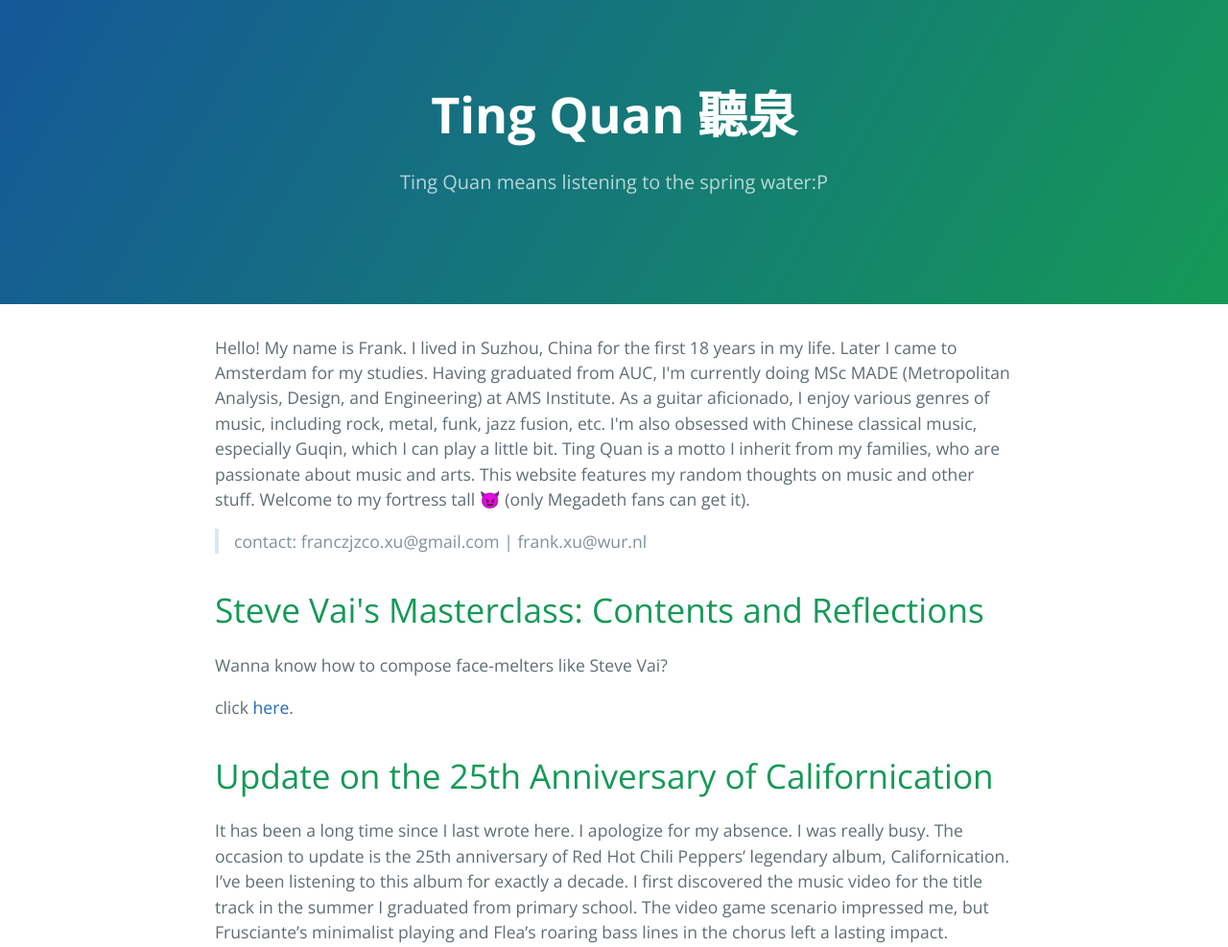
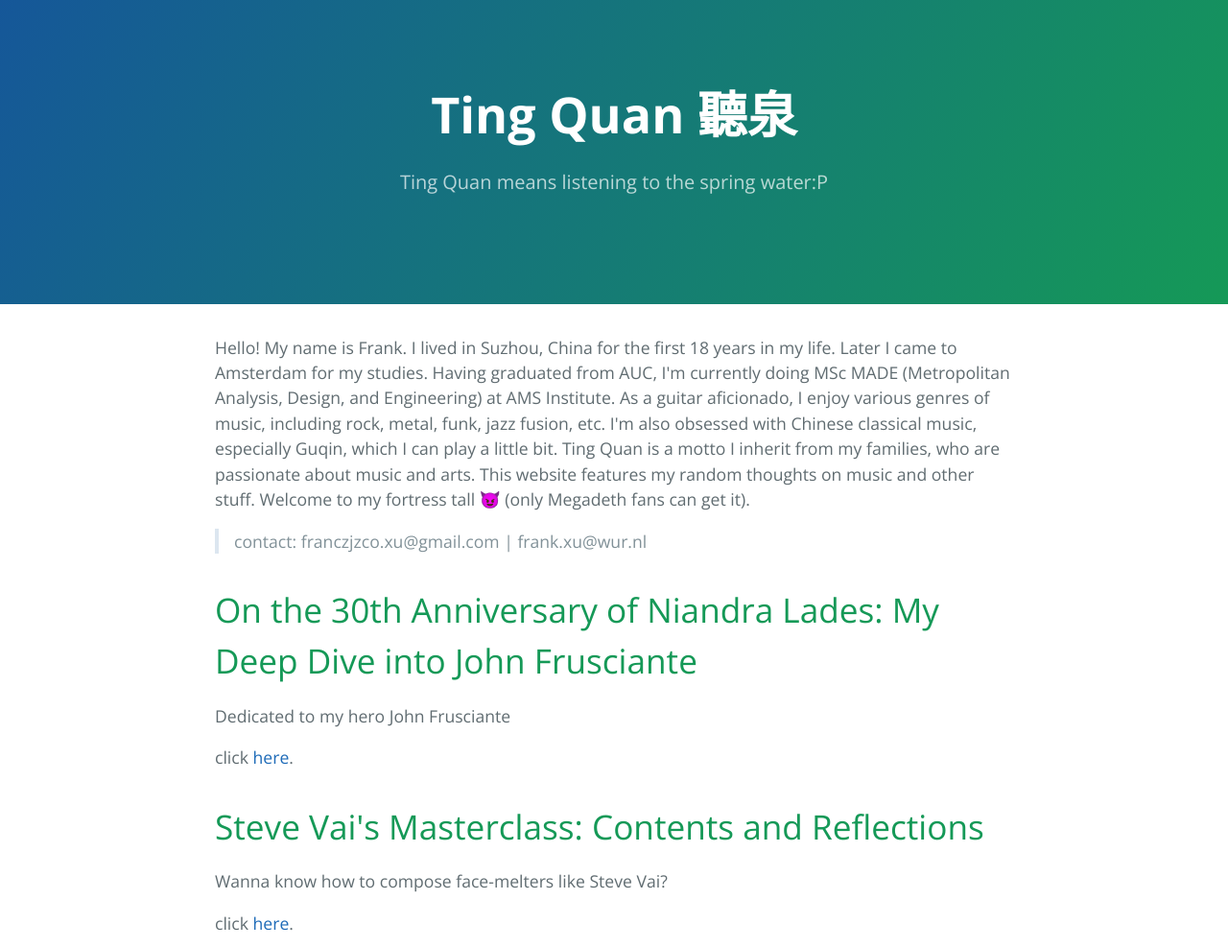
Before and after one commit to Franxuante/TQ, a website: page index.html in a window 1280 px wide. Shown: the top 987 px of the page at 96% size. Drawn offline with nearby package versions, Linux system fonts and the light colour scheme.

Commit message:
Update index.html

```diff
--- a/index.html
+++ b/index.html
@@ -21,6 +21,13 @@
       <blockquote>
       <p>contact: franczjzco.xu@gmail.com | frank.xu@wur.nl</p>
       </blockquote>
+
+      <h1>
+      <a id="user-content-header-1" class="anchor" href="#header-1" aria-hidden="true"><span class="octicon octicon-link"></span></a>On the 30th Anniversary of Niandra Lades: My Deep Dive into John Frusciante</h1>
+
+      <p>Dedicated to my hero John Frusciante</p>
+
+      <p>click <a href="./niandra blog.html">here</a>.</p>
 
       <h1>
       <a id="user-content-header-1" class="anchor" href="#header-1" aria-hidden="true"><span class="octicon octicon-link"></span></a>Steve Vai's Masterclass: Contents and Reflections</h1>
```
